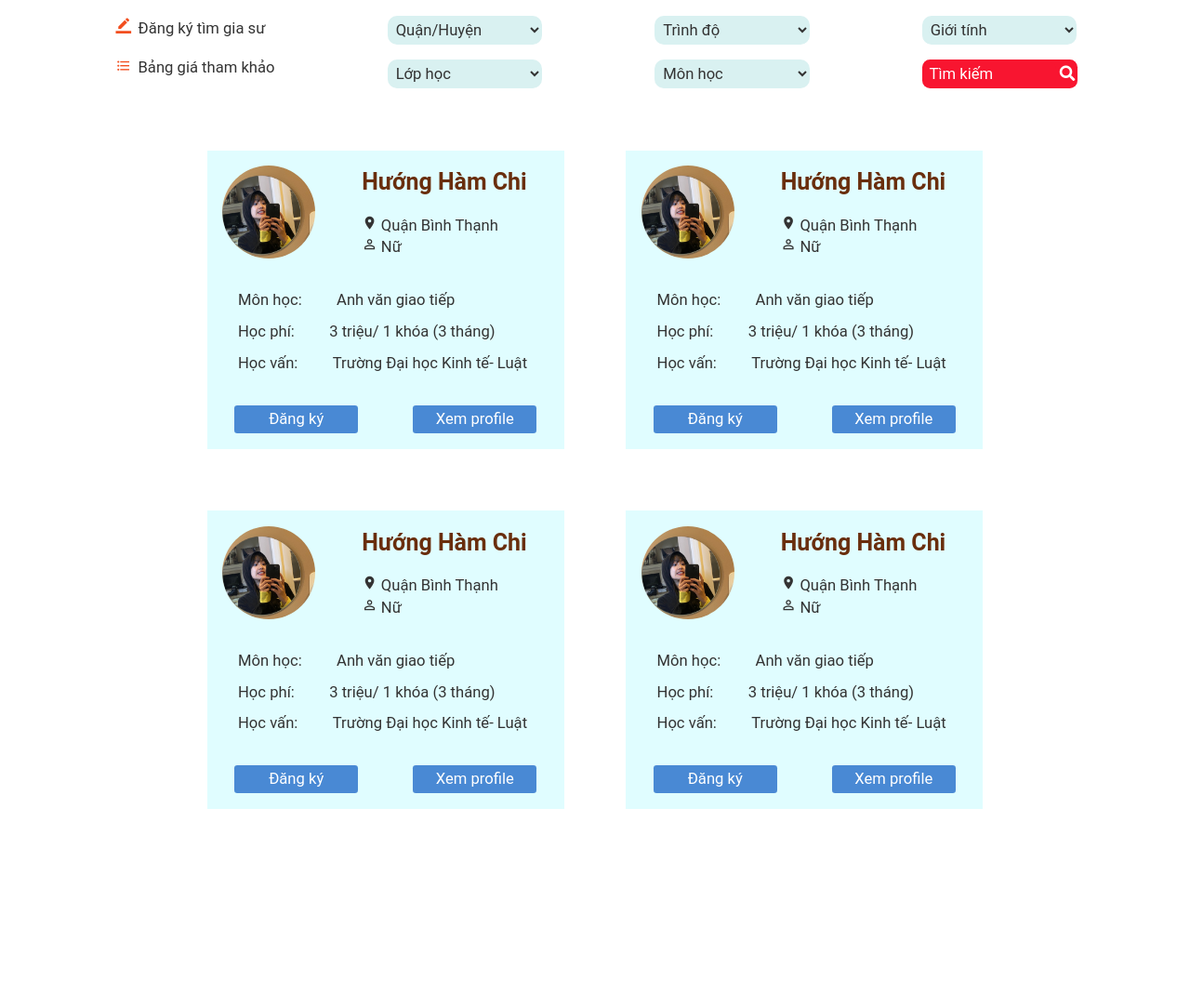
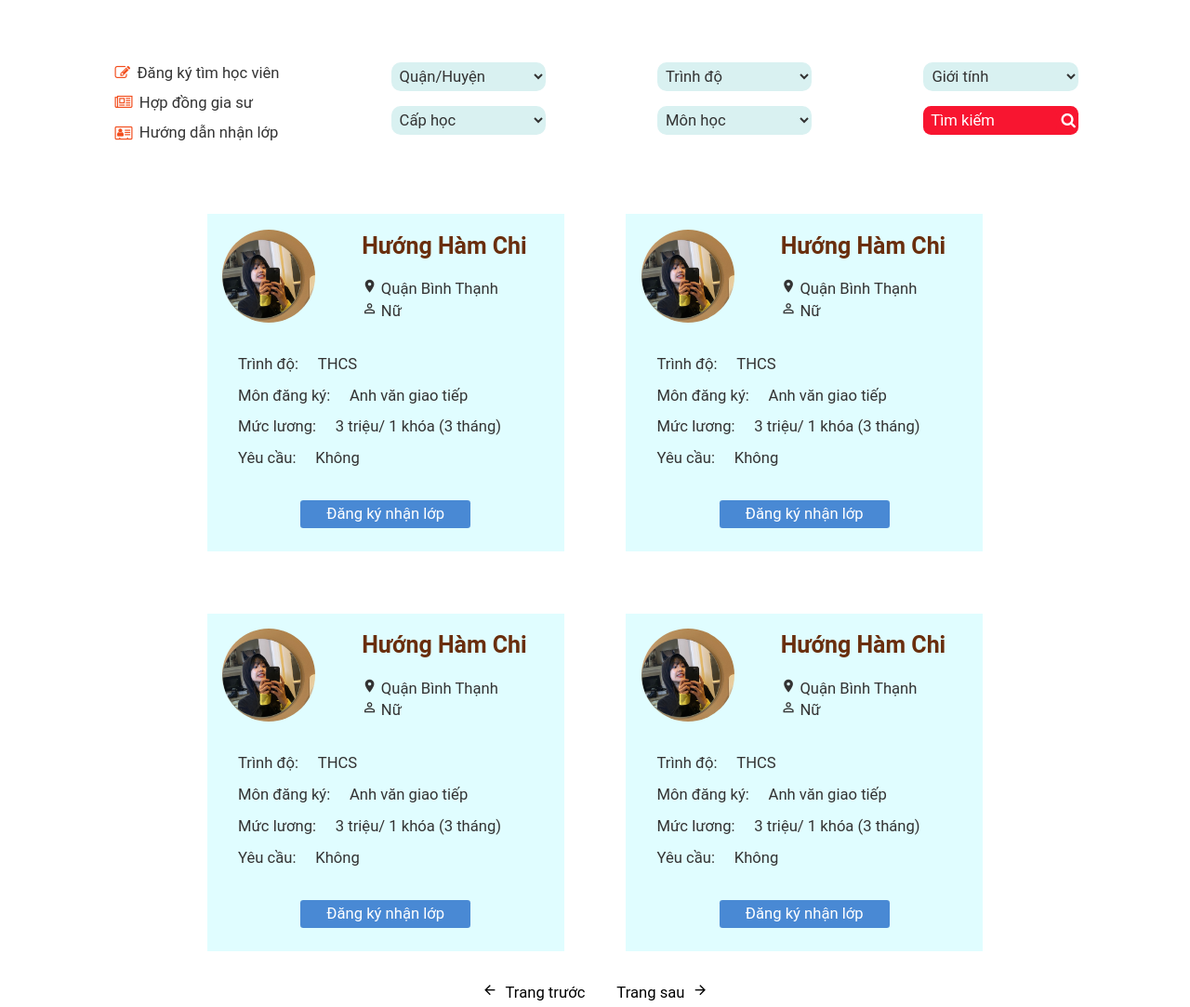
Before and after one commit to Web1Nhom7/AtheneProject_Group7, a plain HTML site: page profile.html in a window 1280 px wide. Shown: the whole page at 93% size. Before the commit the page ends 903 px from the top, so only its background shows below. Drawn offline with nearby package versions, Linux system fonts and the light colour scheme.

Commit message:
Profile for all

```diff
--- a/profile.html
+++ b/profile.html
@@ -12,17 +12,20 @@
     <script src="https://ajax.googleapis.com/ajax/libs/jquery/3.4.1/jquery.min.js"></script>
     <script src="https://maxcdn.bootstrapcdn.com/bootstrap/3.4.1/js/bootstrap.min.js"></script>
     <link href="https://fonts.googleapis.com/icon?family=Material+Icons" rel="stylesheet">
+    <link rel="stylesheet" href="https://cdnjs.cloudflare.com/ajax/libs/font-awesome/4.7.0/css/font-awesome.min.css">
 <style>
     html,body {
     font-family: 'Roboto';
     margin: 0 auto;
     font-size: 1.3vw;
     }
+    /* Profile */
 .filter-container{
     font-size: 1rem;
     display: flex;
     flex-wrap: wrap;
     justify-content: space-evenly;
+    margin-top: 3rem;
     }
     .filter__item{
     flex-direction: row;
@@ -41,6 +44,9 @@
     }
     .filter-spacing{
         margin: 1rem 0;
+    }
+    .filter-spacingleft{
+        margin-bottom: 0.5rem;
     }
     .search-container{
         border: none;
@@ -92,15 +98,15 @@
     margin:  2rem;
    }
    .text-spacing{
-     margin-left: 2rem;
+     margin-left: 1rem;
    }
    .profile__item--below{
        display: flex;
-       justify-content: space-around;
-       padding-bottom: 1rem;
+       justify-content: center;
+       padding-bottom: 1.5rem;
    }
    .profile__button{
-       width: 8rem;
+       width: 11rem;
        color: white;
        background-color: #4989D4;
        border: none;
@@ -111,6 +117,17 @@
    .profile-icon{
        font-size: 1rem;
    }
+   .transfer-page{
+       text-align: center;
+       margin-bottom: 1.5rem;
+   }
+   .transfer-page a{
+       text-decoration: none;
+       color: black;
+   }
+   .transfer-page a:hover{
+       color: blue;
+   }
    @media screen and (max-width: 600px) {
     .filter-container{
     font-size: 1.5rem;
@@ -120,6 +137,9 @@
         width: 12rem;
         height: 2.8rem;
         font-size: 1.3rem;
+    }
+    .filter-search{
+       font-size: 1.6rem;
     }
     .filter-spacing{
         margin-top: 3rem;
@@ -134,17 +154,24 @@
     .profile-name{
      font-size: 2rem;
    }
-   .text-padding{
-       padding-top: -100rem;
+
+   .transfer-page a{
+      font-size: 1.5rem;
    }
-
+   #footer-responsive{
+        bottom: 0;
+        position: fixed;
+        width: 100%;
+    }
 }
 </style>
 <body>
+   <!-- Intro content -->
 <div class="filter-container">
     <div class="filter__item">
-            <div class="filter-spacing"><i class="material-icons filter-icon">border_color</i> Đăng ký tìm gia sư</div>
-            <div><i class="material-icons filter-icon">format_list_bulleted</i> Bảng giá tham khảo</div>
+        <div class="filter-spacing filter-spacingleft"><i class="fa fa-edit filter-icon"></i> Đăng ký tìm học viên</div>
+        <div class="filter-spacingleft"><i class="fa fa-newspaper-o filter-icon"></i> Hợp đồng gia sư</div>
+        <div class="filter-spacingleft"><i class="fa fa-vcard-o filter-icon"></i> Hướng dẫn nhận lớp</div>
     </div>
     <div class="filter__item">
         <div class="filter-spacing"><select class="filter-selection" id="district" name="district">
@@ -175,7 +202,17 @@
           </select>
         </div>
         <div><select class="filter-selection" id="class" name="class">
-                <option >Lớp học</option>
+            <option >Cấp học</option>
+            <option value="primary">Tiểu học</option>
+            <option value="secondary">Trung học cơ sở</option>
+            <option value="highschool">Trung học phổ thông</option>
+            <option value="others">Khác</option>
+          </select>
+        </div>
+    </div>
+    <div class="filter__item">
+        <div class="filter-spacing"><select class="filter-selection" id="level" name="level">
+            <option >Trình độ</option>
             <option value="lop1">Lớp 1</option>
             <option value="lop2">Lớp 2</option>
             <option value="lop3">Lớp 3</option>
@@ -189,14 +226,6 @@
             <option value="lop11">Lớp 11</option>
             <option value="lop12">Lớp 12</option>
             <option value="ltdh">Luyện thi đại học</option>
-              </select>
-            </div>
-        </div>
-        <div class="filter__item">
-            <div class="filter-spacing"><select class="filter-selection" id="level" name="level">
-                <option >Trình độ</option>
-                <option value="sinhvien">Sinh viên</option>
-                <option value="giaovien">Giáo viên</option>
           </select>
         </div>
         <div><select class="filter-selection" id="subject" name="subject">
@@ -237,13 +266,13 @@
                 <p><i class="material-icons profile-icon">perm_identity</i> Nữ</p>
             </div>
             <div class="profile__item--center" >
-                  <p>Môn học: <span class="text-spacing">Anh văn giao tiếp</span></p>
-                  <p>Học phí: <span class="text-spacing"> 3 triệu/ 1 khóa (3 tháng)</span></p>
-                  <p>Học vấn: <span class="text-spacing">Trường Đại học Kinh tế- Luật</span></p>
+                <p>Trình độ: <span class="text-spacing">THCS</span></p>
+              <p>Môn đăng ký: <span class="text-spacing">Anh văn giao tiếp</span></p>
+              <p>Mức lương: <span class="text-spacing"> 3 triệu/ 1 khóa (3 tháng)</span></p>
+              <p>Yêu cầu: <span class="text-spacing">Không</span></p>
             </div>
             <div class="profile__item--below" >
-                    <button class="profile__button">Đăng ký</button>
-                    <button class="profile__button">Xem profile</button>
+                <button class="profile__button">Đăng ký nhận lớp</button>
               </div>
         </div>
     </div>
@@ -256,13 +285,13 @@
                 <p><i class="material-icons profile-icon">perm_identity</i> Nữ</p>
             </div>
             <div class="profile__item--center" >
-                  <p>Môn học: <span class="text-spacing">Anh văn giao tiếp</span></p>
-                  <p>Học phí: <span class="text-spacing"> 3 triệu/ 1 khóa (3 tháng)</span></p>
-                  <p>Học vấn: <span class="text-spacing">Trường Đại học Kinh tế- Luật</span></p>
+                <p>Trình độ: <span class="text-spacing">THCS</span></p>
+              <p>Môn đăng ký: <span class="text-spacing">Anh văn giao tiếp</span></p>
+              <p>Mức lương: <span class="text-spacing"> 3 triệu/ 1 khóa (3 tháng)</span></p>
+              <p>Yêu cầu: <span class="text-spacing">Không</span></p>
             </div>
             <div class="profile__item--below" >
-                    <button class="profile__button">Đăng ký</button>
-                    <button class="profile__button">Xem profile</button>
+                <button class="profile__button">Đăng ký nhận lớp</button>
               </div>
         </div>
     </div>
@@ -275,13 +304,13 @@
                 <p><i class="material-icons profile-icon">perm_identity</i> Nữ</p>
             </div>
             <div class="profile__item--center" >
-                  <p>Môn học: <span class="text-spacing">Anh văn giao tiếp</span></p>
-                  <p>Học phí: <span class="text-spacing"> 3 triệu/ 1 khóa (3 tháng)</span></p>
-                  <p>Học vấn: <span class="text-spacing">Trường Đại học Kinh tế- Luật</span></p>
+                <p>Trình độ: <span class="text-spacing">THCS</span></p>
+              <p>Môn đăng ký: <span class="text-spacing">Anh văn giao tiếp</span></p>
+              <p>Mức lương: <span class="text-spacing"> 3 triệu/ 1 khóa (3 tháng)</span></p>
+              <p>Yêu cầu: <span class="text-spacing">Không</span></p>
             </div>
             <div class="profile__item--below" >
-                    <button class="profile__button">Đăng ký</button>
-                    <button class="profile__button">Xem profile</button>
+                <button class="profile__button">Đăng ký nhận lớp</button>
               </div>
         </div>
     </div>
@@ -294,17 +323,22 @@
                 <p><i class="material-icons profile-icon">perm_identity</i> Nữ</p>
             </div>
             <div class="profile__item--center" >
-                  <p>Môn học: <span class="text-spacing">Anh văn giao tiếp</span></p>
-                  <p>Học phí: <span class="text-spacing"> 3 triệu/ 1 khóa (3 tháng)</span></p>
-                  <p>Học vấn: <span class="text-spacing">Trường Đại học Kinh tế- Luật</span></p>
+                <p>Trình độ: <span class="text-spacing">THCS</span></p>
+              <p>Môn đăng ký: <span class="text-spacing">Anh văn giao tiếp</span></p>
+              <p>Mức lương: <span class="text-spacing"> 3 triệu/ 1 khóa (3 tháng)</span></p>
+              <p>Yêu cầu: <span class="text-spacing">Không</span></p>
             </div>
             <div class="profile__item--below" >
-                    <button class="profile__button">Đăng ký</button>
-                    <button class="profile__button">Xem profile</button>
+                <button class="profile__button">Đăng ký nhận lớp</button>
               </div>
         </div>
     </div>
 </div>
+<!-- Previous, Next page-->
+<div class="transfer-page">
+    <a href="#"><i class="material-icons profile-icon">arrow_back</i>&ensp;Trang trước</a><a href="#">&emsp;&emsp;Trang sau&ensp;<i class="material-icons profile-icon">arrow_forward</i></a>
+</div>
+
 
 </body>
 </html>
```
Also changed, not shown: AtheneMain_HTML/Footer.html (+9 -7 lines), Body.html (+29 -8 lines). Lines whose indentation alone changed are shown as unchanged.
